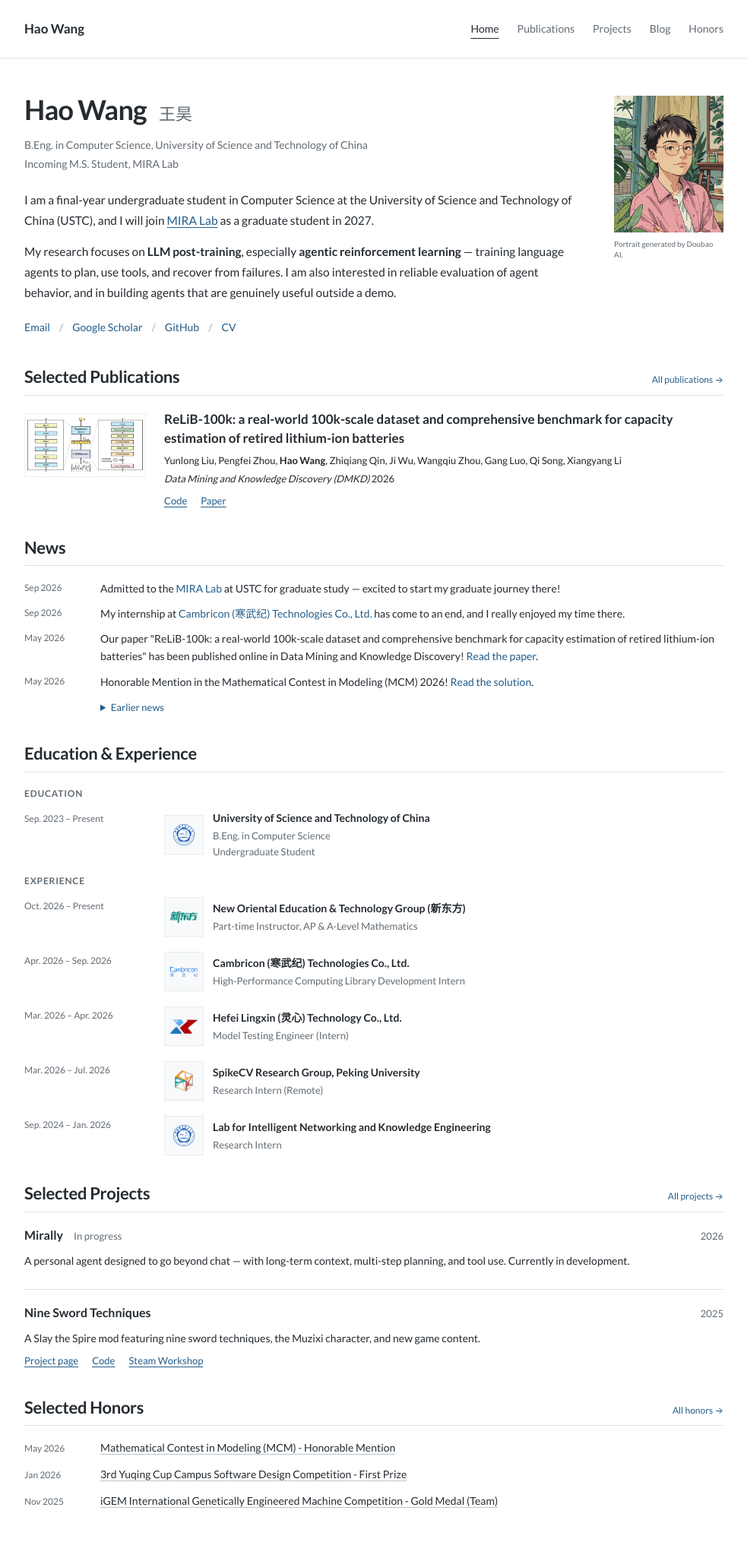
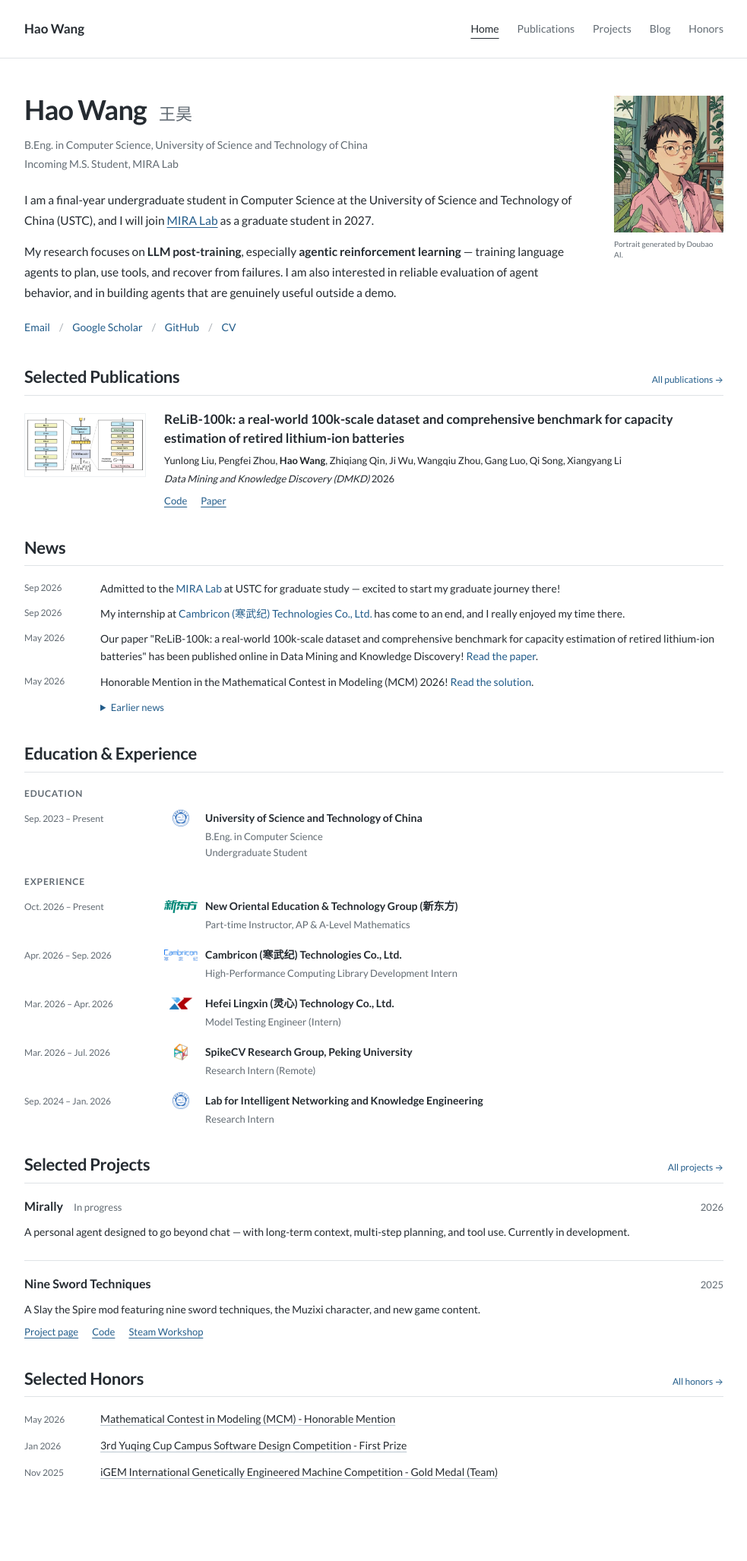
Before and after one commit to lyingloong/lyingloong.github.io, a Jekyll site: the page built from index.html, in a window 1280 px wide. Shown: the whole page at 76% size, without its empty margins (148-1131 px from the left). Built offline with Jekyll 4.4.1, drawn with Linux system fonts in a browser that asks for light colours; after the commit the page ends 2017 px from its top, so only the background shows below that.

Commit message:
Align unframed organization logos with title lines

```diff
--- a/_data/profile.yml
+++ b/_data/profile.yml
@@ -51,14 +51,17 @@
   date: Mar. 2026 – Jul. 2026
 - name: Hefei Lingxin (灵心) Technology Co., Ltd.
   logo: /assets/images/badges/normalized/lingxin_logo.png
+  logo_variant: symbol
   position: Model Testing Engineer (Intern)
   date: Mar. 2026 – Apr. 2026
 - name: Cambricon (寒武纪) Technologies Co., Ltd.
   logo: /assets/images/badges/normalized/cambricon.png
+  logo_variant: wordmark
   position: High-Performance Computing Library Development Intern
   date: Apr. 2026 – Sep. 2026
 - name: New Oriental Education & Technology Group (新东方)
   logo: /assets/images/badges/normalized/new-oriental.png
+  logo_variant: wordmark
   position: Part-time Instructor, AP & A-Level Mathematics
   date: Oct. 2026 – Present
 
--- a/_includes/widgets/experience_card.html
+++ b/_includes/widgets/experience_card.html
@@ -10,8 +10,8 @@
             <div class="experience-date">{{ item.date }}</div>
             <div class="experience-organization">
                 {% if item.logo %}
-                <span class="experience-logo-frame" aria-hidden="true">
-                    <img class="experience-logo" src="{{ item.logo | relative_url }}?v={{ site.time | date: '%s' }}" alt="" width="36" height="28" loading="lazy">
+                <span class="experience-logo-slot" aria-hidden="true">
+                    <img class="experience-logo{% if item.logo_variant %} experience-logo--{{ item.logo_variant }}{% endif %}" src="{{ item.logo | relative_url }}?v={{ site.time | date: '%s' }}" alt="" width="22" height="22" loading="lazy">
                 </span>
                 {% endif %}
                 <div>
@@ -32,8 +32,8 @@
             <div class="experience-date">{{ item.date }}</div>
             <div class="experience-organization">
                 {% if item.logo %}
-                <span class="experience-logo-frame" aria-hidden="true">
-                    <img class="experience-logo" src="{{ item.logo | relative_url }}?v={{ site.time | date: '%s' }}" alt="" width="36" height="28" loading="lazy">
+                <span class="experience-logo-slot" aria-hidden="true">
+                    <img class="experience-logo{% if item.logo_variant %} experience-logo--{{ item.logo_variant }}{% endif %}" src="{{ item.logo | relative_url }}?v={{ site.time | date: '%s' }}" alt="" width="22" height="22" loading="lazy">
                 </span>
                 {% endif %}
                 <div>
--- a/assets/css/global.css
+++ b/assets/css/global.css
@@ -120,13 +120,16 @@
 
 .subsection-heading { margin: 20px 0 14px; color: var(--muted); font-size: 12px; font-weight: 700; letter-spacing: 0.8px; text-transform: uppercase; }
 .experience-list { padding: 0; margin: 0; list-style: none; }
-.experience-list li { display: grid; grid-template-columns: 166px minmax(0, 1fr); gap: 18px; margin-bottom: 20px; }
+.experience-list li { display: grid; grid-template-columns: 166px minmax(0, 1fr); gap: 18px; margin-bottom: 18px; }
 .experience-date { padding-top: 2px; color: var(--muted); font-size: 12px; }
-.experience-organization { display: flex; align-items: center; gap: 12px; min-width: 0; }
+.experience-organization { display: flex; align-items: flex-start; gap: 10px; min-width: 0; }
 .experience-organization > div { min-width: 0; }
-.experience-logo-frame { display: flex; flex: 0 0 52px; align-items: center; justify-content: center; width: 52px; height: 52px; border: 1px solid #e7ebee; background: #f8f9fa; }
-.experience-logo { display: block; width: 36px; height: 28px; object-fit: contain; }
-.experience-list h4 { margin: 0 0 3px; font-size: 14px; line-height: 1.5; }
+/* Keep marks aligned with the first title line, even when the name wraps. */
+.experience-logo-slot { display: flex; flex: 0 0 44px; align-items: center; justify-content: center; width: 44px; height: 22px; }
+.experience-logo { display: block; width: 22px; height: 22px; object-fit: contain; }
+.experience-logo--wordmark { width: 44px; height: 18px; }
+.experience-logo--symbol { width: 30px; height: 20px; }
+.experience-list h4 { margin: 0 0 3px; font-size: 14px; line-height: 22px; }
 .experience-list p { margin: 0; color: var(--muted); font-size: 13px; line-height: 1.6; }
 
 .project-entry { padding: 18px 0; border-bottom: 1px solid var(--rule); }
```
Also changed, not shown: assets/images/badges/SOURCES.md (+12 -6 lines).
